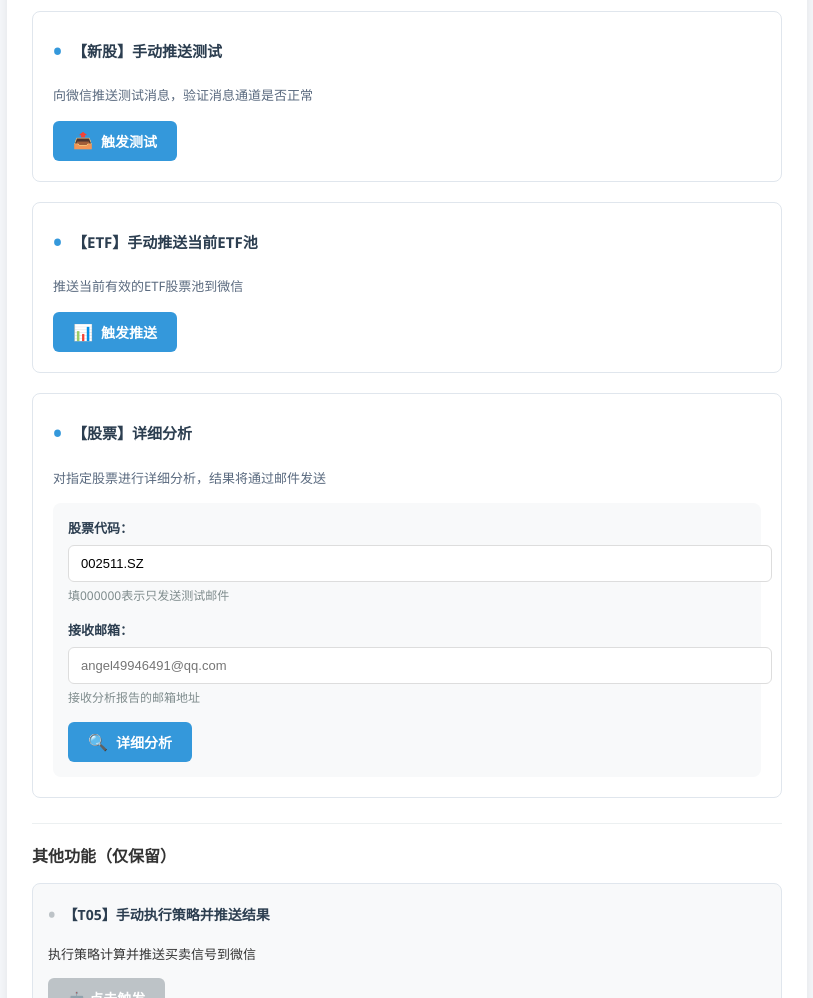
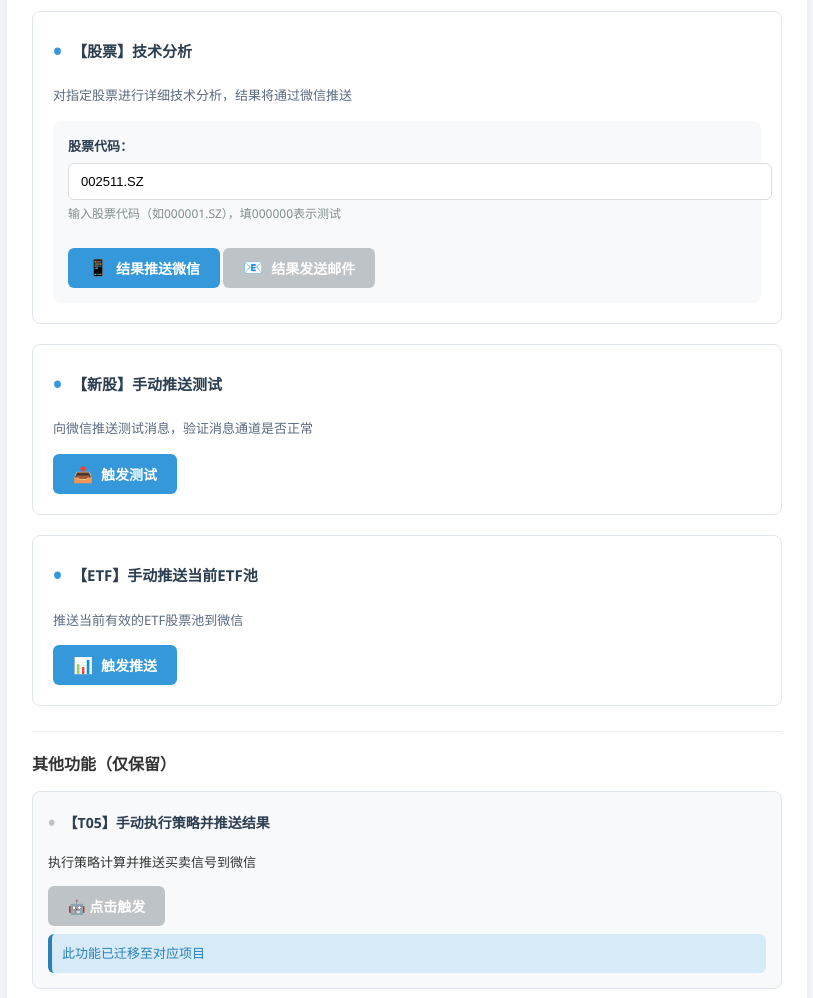
Before and after one commit to karmyshunde-sudo/hand-test, a plain HTML site: page index.html in a window 1280 px wide. Shown: the part 828-1826 px from the top of the page, without its empty margins (233-1046 px from the left). Drawn offline with Linux system fonts and the light colour scheme.

Commit message:
Update index.html

```diff
--- a/index.html
+++ b/index.html
@@ -299,6 +299,30 @@
 
         <h2 style="font-size: 16px; margin-top: 0;">🚀 任务执行</h2>
 
+        <!-- 股票分析部分现在是第一个任务 -->
+        <div class="task">
+            <h3>【股票】技术分析</h3>
+            <p>对指定股票进行详细技术分析，结果将通过微信推送</p>
+
+            <div class="stock-analysis-section">
+                <div class="input-group">
+                    <label for="stock_code">股票代码：</label>
+                    <input type="text" id="stock_code" placeholder="例如：002511.SZ" value="002511.SZ" />
+                    <div class="help-text">输入股票代码（如000001.SZ），填000000表示测试</div>
+                </div>
+
+                <button onclick="triggerStockAnalysisViaWechat()">
+                    <span class="icon">📱</span> 结果推送微信
+                </button>
+
+                <button disabled style="background: #bdc3c7; margin-top: 10px;">
+                    <span class="icon">📧</span> 结果发送邮件
+                </button>
+
+                <div id="stock-status" class="status" style="display: none;"></div>
+            </div>
+        </div>
+
         <div class="task">
             <h3>【新股】手动推送测试</h3>
             <p>向微信推送测试消息，验证消息通道是否正常</p>
@@ -315,30 +339,6 @@
                 <span class="icon">📊</span> 触发推送
             </button>
             <div id="karmy-status" class="status" style="display: none;"></div>
-        </div>
-
-        <div class="task">
-            <h3>【股票】详细分析</h3>
-            <p>对指定股票进行详细分析，结果将通过邮件发送</p>
-
-            <div class="stock-analysis-section">
-                <div class="input-group">
-                    <label for="stock_code">股票代码：</label>
-                    <input type="text" id="stock_code" placeholder="例如：002511.SZ" value="002511.SZ" />
-                    <div class="help-text">填000000表示只发送测试邮件</div>
-                </div>
-
-                <div class="input-group">
-                    <label for="recipient_email">接收邮箱：</label>
-                    <input type="email" id="recipient_email" placeholder="angel49946491@qq.com" />
-                    <div class="help-text">接收分析报告的邮箱地址</div>
-                </div>
-
-                <button onclick="triggerStockAnalysis()">
-                    <span class="icon">🔍</span> 详细分析
-                </button>
-                <div id="stock-status" class="status" style="display: none;"></div>
-            </div>
         </div>
 
         <div class="legacy-tasks">
@@ -612,8 +612,8 @@
             }
         }
 
-        // 触发股票分析任务
-        async function triggerStockAnalysis() {
+        // 触发股票分析任务（微信推送）
+        async function triggerStockAnalysisViaWechat() {
             // 检查配置是否已保存
             const savedConfig = localStorage.getItem('multi_project_config');
             if (!savedConfig) {
@@ -623,11 +623,10 @@
 
             const config = JSON.parse(savedConfig);
             const { owner, pat } = config;
-            const repoName = config.repoStock;
+            const repoName = config.repoKarmy;  // 使用ETF策略仓库（因为策略3集成在fish-etf项目中）
 
             // 获取用户输入
             const stockCode = document.getElementById('stock_code').value.trim();
-            const recipientEmail = document.getElementById('recipient_email').value.trim();
 
             // 验证配置
             if (!owner || !repoName || !pat) {
@@ -635,20 +634,16 @@
                 return;
             }
 
-            // 验证邮箱格式
-            if (recipientEmail && !/^[^\s@]+@[^\s@]+\.[^\s@]+$/.test(recipientEmail)) {
-                alert('邮箱格式不正确！');
-                return;
-            }
-
             // 确定任务类型
             let task = 'analyze_stock';
             if (stockCode === '000000') {
-                task = 'test_email';
+                task = 'analyze_stock';
+                // 使用测试股票代码（例如：000001.SZ）
+                document.getElementById('stock_code').value = '000001.SZ';
             }
 
             // 更新状态
-            updateStatus('stock', 'loading', 'loading', '正在触发分析任务...');
+            updateStatus('stock', 'loading', 'loading', '正在触发技术分析任务...');
 
             try {
                 // 1. 获取工作流ID
@@ -667,13 +662,13 @@
 
                 const workflowsData = await workflowsResponse.json();
 
-                // 查找主工作流
+                // 查找ETF策略工作流
                 const mainWorkflow = workflowsData.workflows.find(
-                    w => w.name.includes('Stock Analyse')
+                    w => w.name.includes('ETF数据爬取与策略推送')
                 );
 
                 if (!mainWorkflow) {
-                    throw new Error('未找到股票分析工作流');
+                    throw new Error('未找到ETF策略工作流');
                 }
 
                 const workflowId = mainWorkflow.id;
@@ -691,20 +686,13 @@
                         ref: 'main',
                         inputs: {
                             task: task,
-                            stock_code: stockCode,
-                            recipient_email: recipientEmail
+                            stock_code: document.getElementById('stock_code').value.trim()
                         }
                     })
                 });
 
                 if (dispatchResponse.status === 204) {
-                    let message = '✅ 触发成功！';
-                    if (task === 'test_email') {
-                        message += '请检查邮箱是否收到测试邮件';
-                    } else {
-                        message += '请等待5-10分钟检查邮箱是否收到分析报告';
-                    }
-                    updateStatus('stock', 'success', 'success', message);
+                    updateStatus('stock', 'success', 'success', '✅ 触发成功！请等待2-3分钟查看微信消息');
                 } else {
                     const errorText = await dispatchResponse.text();
                     throw new Error(`触发失败: ${dispatchResponse.status} - ${errorText}`);
@@ -729,7 +717,7 @@
 
                 // 显示配置已加载
                 const statusDiv = document.getElementById('config-status');
-                statusDiv.textContent = '✓ 已加载保存的配置';
+                statusDiv.textContent = '✓ 已载保存的配置';
                 statusDiv.className = 'status info';
                 statusDiv.style.display = 'block';
 
```
